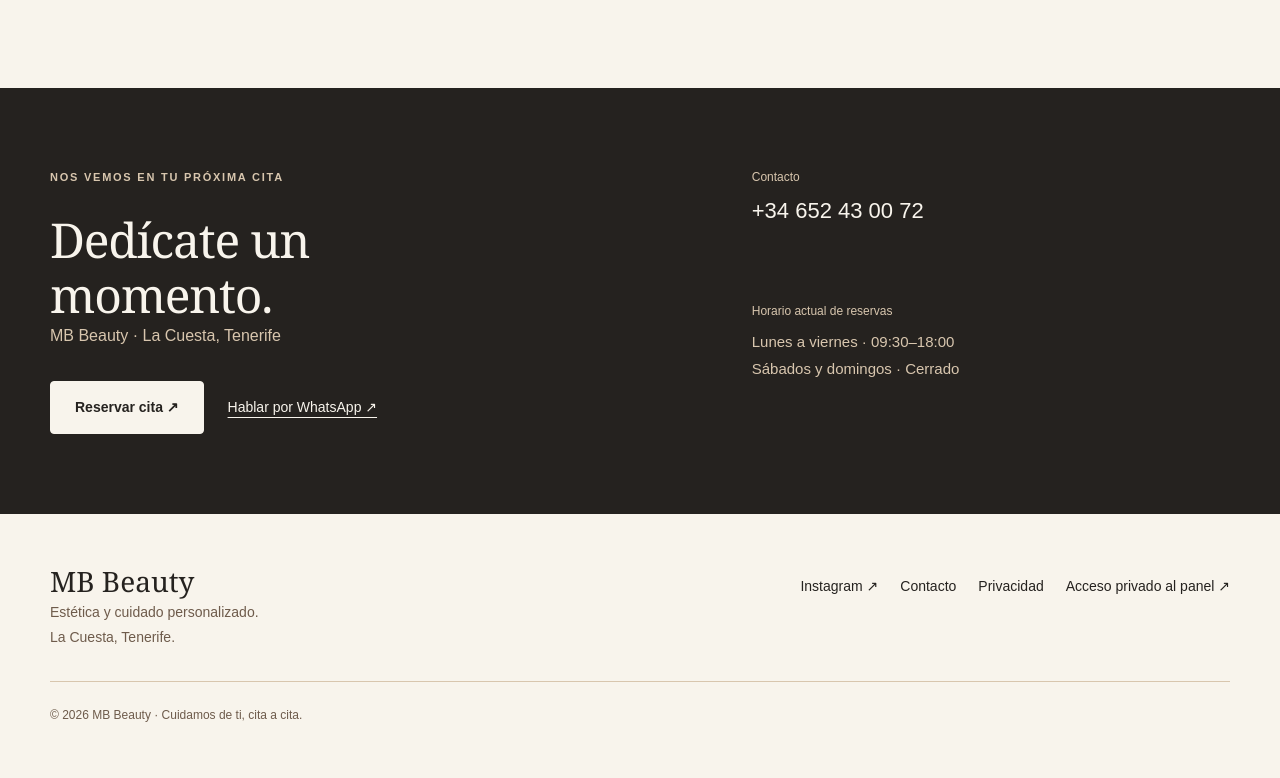
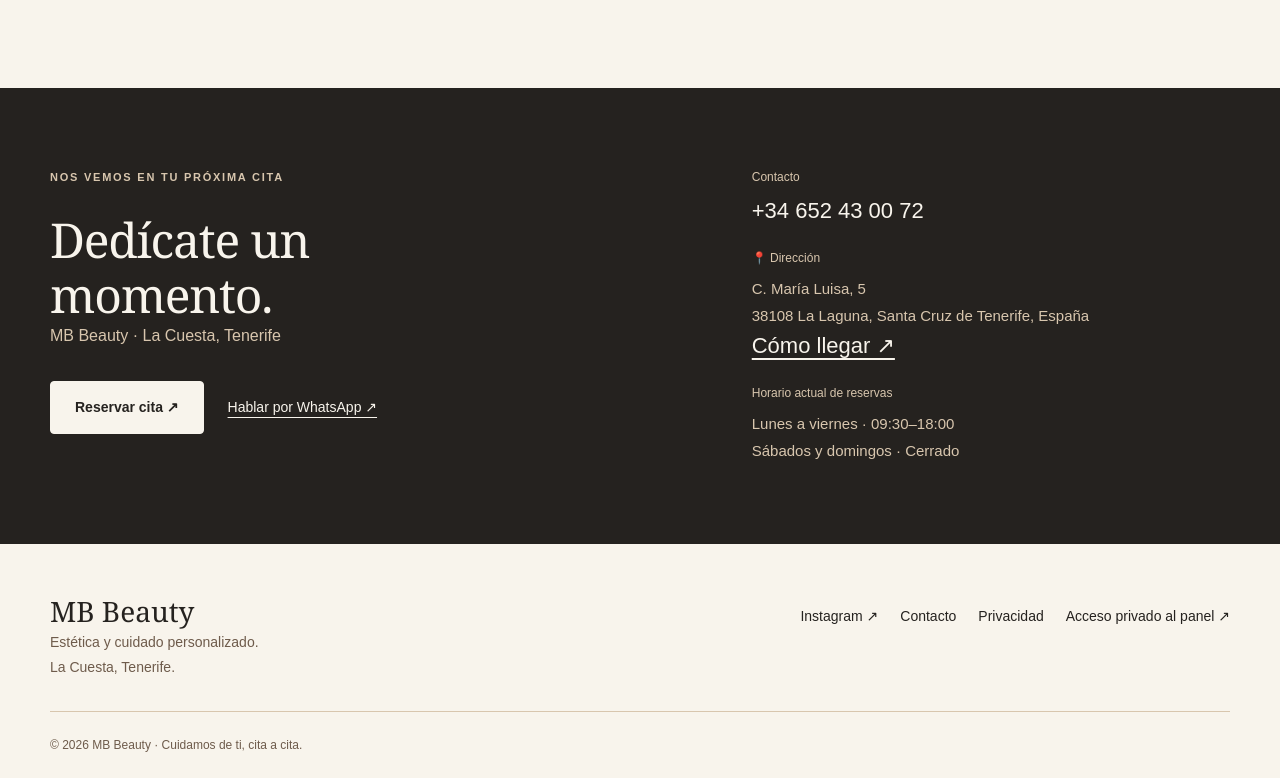
Before and after one commit to kaizen-salon-tenerife/kaizen-salon-tenerife.github.io, a Next.js app: page / in a window 1280 px wide. Shown: the part 3896-4674 px from the top of the page. Before the commit the page ends 4644 px from the top, so only its background shows below. Built offline with nearby package versions, Linux system fonts and the light colour scheme.

Commit message:
Show current studio address on home contact section

```diff
--- a/app/page.tsx
+++ b/app/page.tsx
@@ -42,7 +42,7 @@ export default function Home() {
       </section>
       <section className="mb-about" id="nurme"><div className="shell mb-about-grid"><figure className="mb-about-portrait"><div className="mb-portrait-frame"><img src="/brand/about/nurme-martin-portrait.png" alt="Nurme Martín, propietaria y profesional de MB Beauty" width="1122" height="1402" loading="lazy" /></div><figcaption>Nurme Martín · MB Beauty</figcaption></figure><div className="mb-about-copy"><p className="mb-eyebrow">La persona detrás de MB Beauty</p><h2>Hola, soy Nurme.</h2><p>MB Beauty es mi espacio de estética y cuidado personal. Como propietaria y profesional principal, te acompaño en la elección de tus servicios de uñas, faciales, cejas y pestañas.</p><p>Un trato cercano, atención personalizada y dedicación en cada cita.</p><a className="mb-text-link" href="https://www.instagram.com/mbstetic17/" target="_blank" rel="noreferrer">Conoce MB Beauty en Instagram <span aria-hidden="true">↗</span></a></div></div></section>
       <section className="shell mb-section mb-community"><WorkGalleryCarousel /><TestimonialCarousel /></section>
-      <section className="mb-contact" id="contacto"><div className="shell mb-contact-grid"><div><p className="mb-eyebrow">Nos vemos en tu próxima cita</p><h2>Dedícate un momento.</h2><p>MB Beauty · La Cuesta, Tenerife</p><div className="mb-actions"><Link className="mb-button mb-button-light" href="/reservar">Reservar cita ↗</Link><a className="mb-contact-link" href="https://wa.me/34652430072?text=Hola%20MB%20Beauty%2C%20quisiera%20informaci%C3%B3n%20sobre%20una%20cita." target="_blank" rel="noreferrer">Hablar por WhatsApp ↗</a></div></div><div className="mb-contact-details"><div><small>Contacto</small><a href="tel:+34652430072">+34 652 43 00 72</a></div><div><small>Horario actual de reservas</small><p>Lunes a viernes · 09:30–18:00<br />Sábados y domingos · Cerrado</p></div></div></div></section>
+      <section className="mb-contact" id="contacto"><div className="shell mb-contact-grid"><div><p className="mb-eyebrow">Nos vemos en tu próxima cita</p><h2>Dedícate un momento.</h2><p>MB Beauty · La Cuesta, Tenerife</p><div className="mb-actions"><Link className="mb-button mb-button-light" href="/reservar">Reservar cita ↗</Link><a className="mb-contact-link" href="https://wa.me/34652430072?text=Hola%20MB%20Beauty%2C%20quisiera%20informaci%C3%B3n%20sobre%20una%20cita." target="_blank" rel="noreferrer">Hablar por WhatsApp ↗</a></div></div><div className="mb-contact-details"><div><small>Contacto</small><a href="tel:+34652430072">+34 652 43 00 72</a></div><div><small>📍 Dirección</small><p>C. María Luisa, 5<br />38108 La Laguna, Santa Cruz de Tenerife, España</p><a className="mb-contact-link" href="https://www.google.com/maps/search/?api=1&query=C.%20Mar%C3%ADa%20Luisa%2C%205%2C%2038108%20La%20Laguna%2C%20Santa%20Cruz%20de%20Tenerife%2C%20Espa%C3%B1a" target="_blank" rel="noopener noreferrer">Cómo llegar ↗</a></div><div><small>Horario actual de reservas</small><p>Lunes a viernes · 09:30–18:00<br />Sábados y domingos · Cerrado</p></div></div></div></section>
       <footer className="mb-footer"><div className="shell mb-footer-grid"><div><strong>MB Beauty</strong><p>Estética y cuidado personalizado.<br />La Cuesta, Tenerife.</p></div><nav aria-label="Enlaces del pie"><a href="https://www.instagram.com/mbstetic17/" target="_blank" rel="noreferrer">Instagram ↗</a><a href="#contacto">Contacto</a><Link href="/privacidad">Privacidad</Link><Link href="/panel">Acceso privado al panel ↗</Link></nav></div><div className="shell mb-footer-bottom">© {new Date().getFullYear()} MB Beauty · Cuidamos de ti, cita a cita.</div></footer>
     </main>
   );
```
